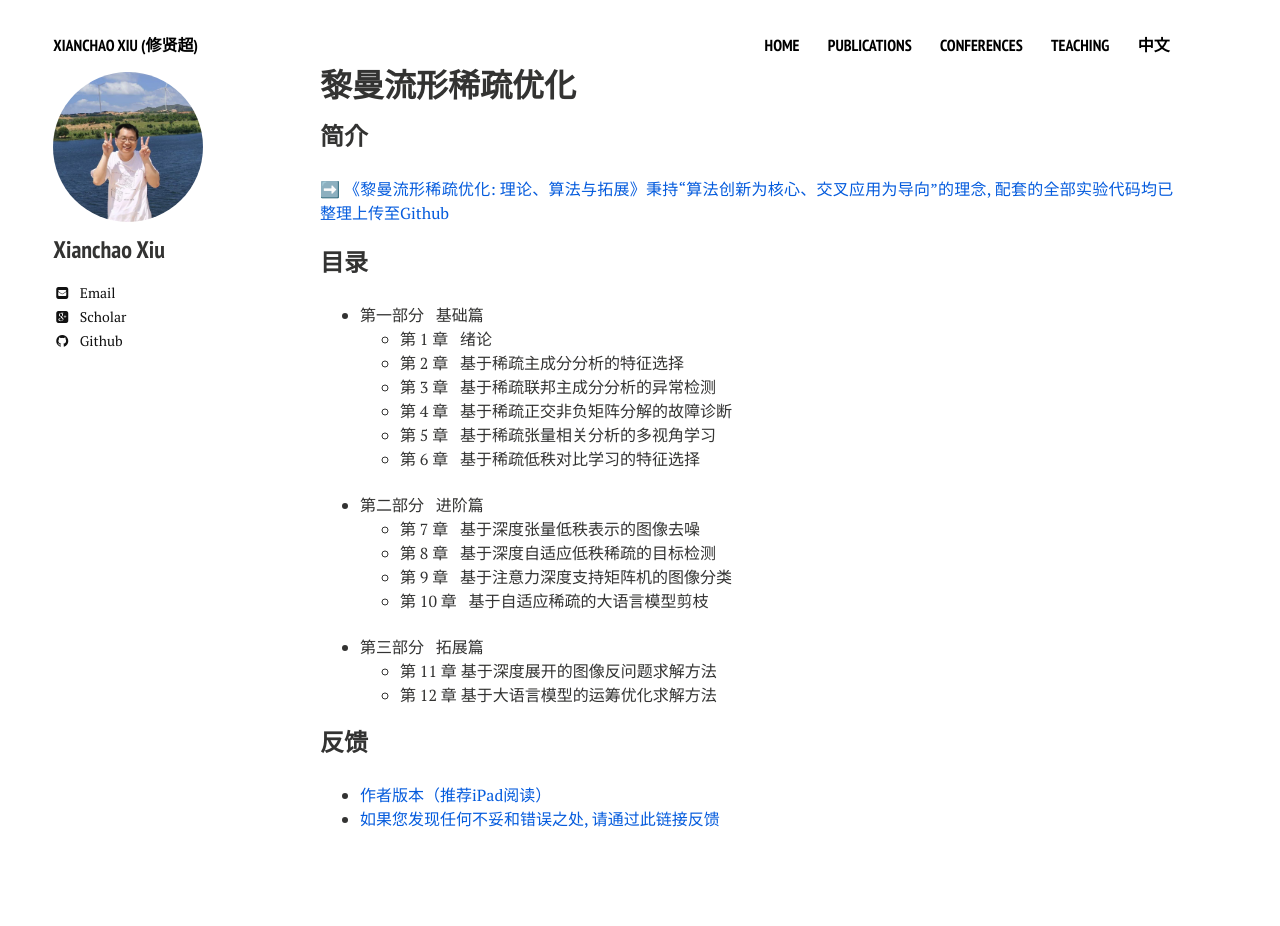
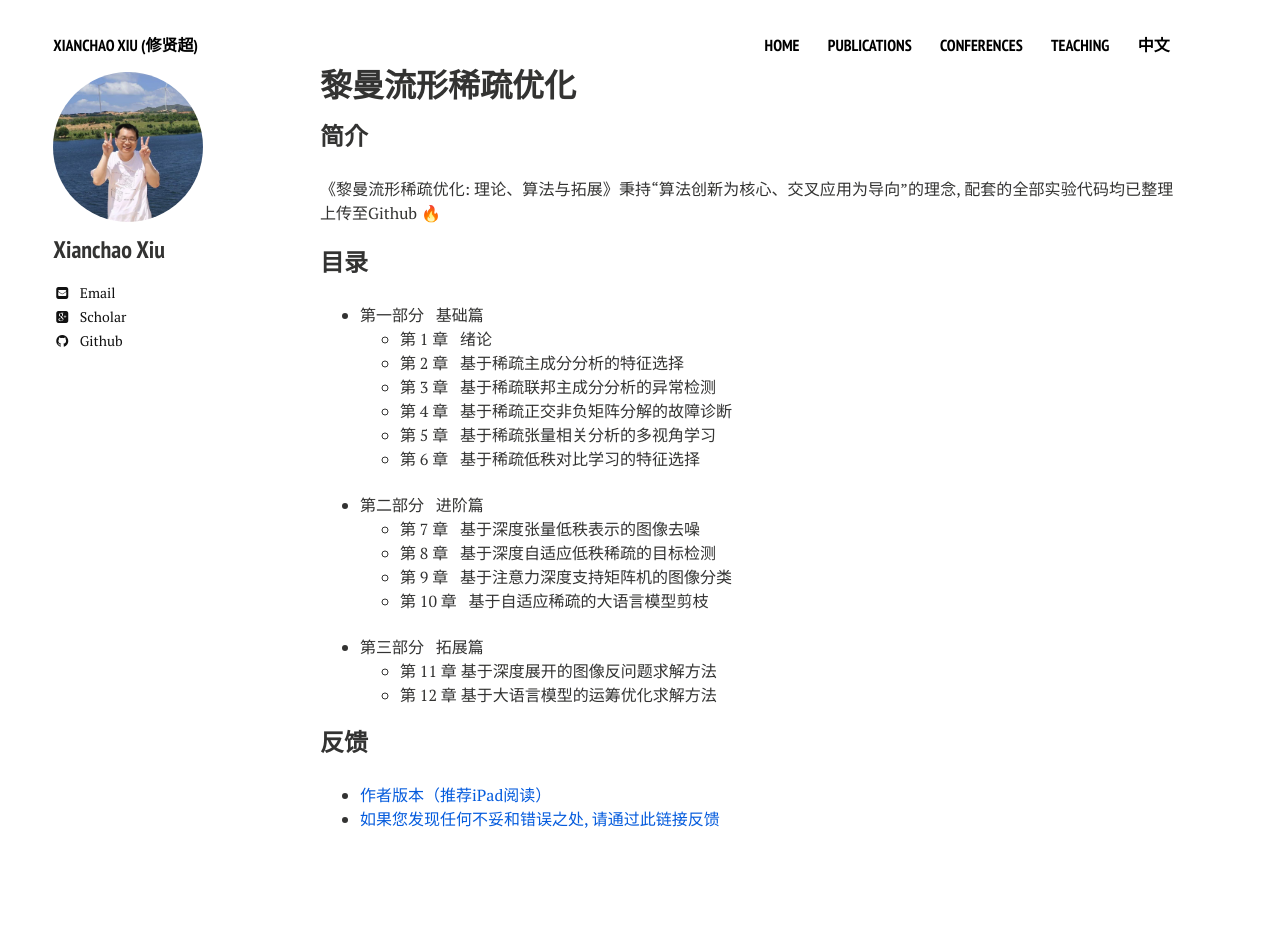
Before and after one commit to xianchaoxiu/xianchaoxiu.github.io, a Jekyll site: the page built from chinese/book/OPT/index.md, in a window 1280 px wide. Built offline with Jekyll 4.4.1, drawn with Linux system fonts in a browser that asks for light colours; nearby versions of some CDN libraries.

Commit message:
Update index.md

```diff
--- a/chinese/book/OPT/index.md
+++ b/chinese/book/OPT/index.md
@@ -7,7 +7,7 @@ share: false
 
 ### 简介
 
-➡️ <a href="https://xianchaoxiu.github.io/chinese/reading/" class="textlink" target="_blank"> 《黎曼流形稀疏优化: 理论、算法与拓展》秉持“算法创新为核心、交叉应用为导向”的理念, 配套的全部实验代码均已整理上传至Github </a><br>
+《黎曼流形稀疏优化: 理论、算法与拓展》秉持“算法创新为核心、交叉应用为导向”的理念, 配套的全部实验代码均已整理上传至Github 🔥
 
 
 ### 目录
```
